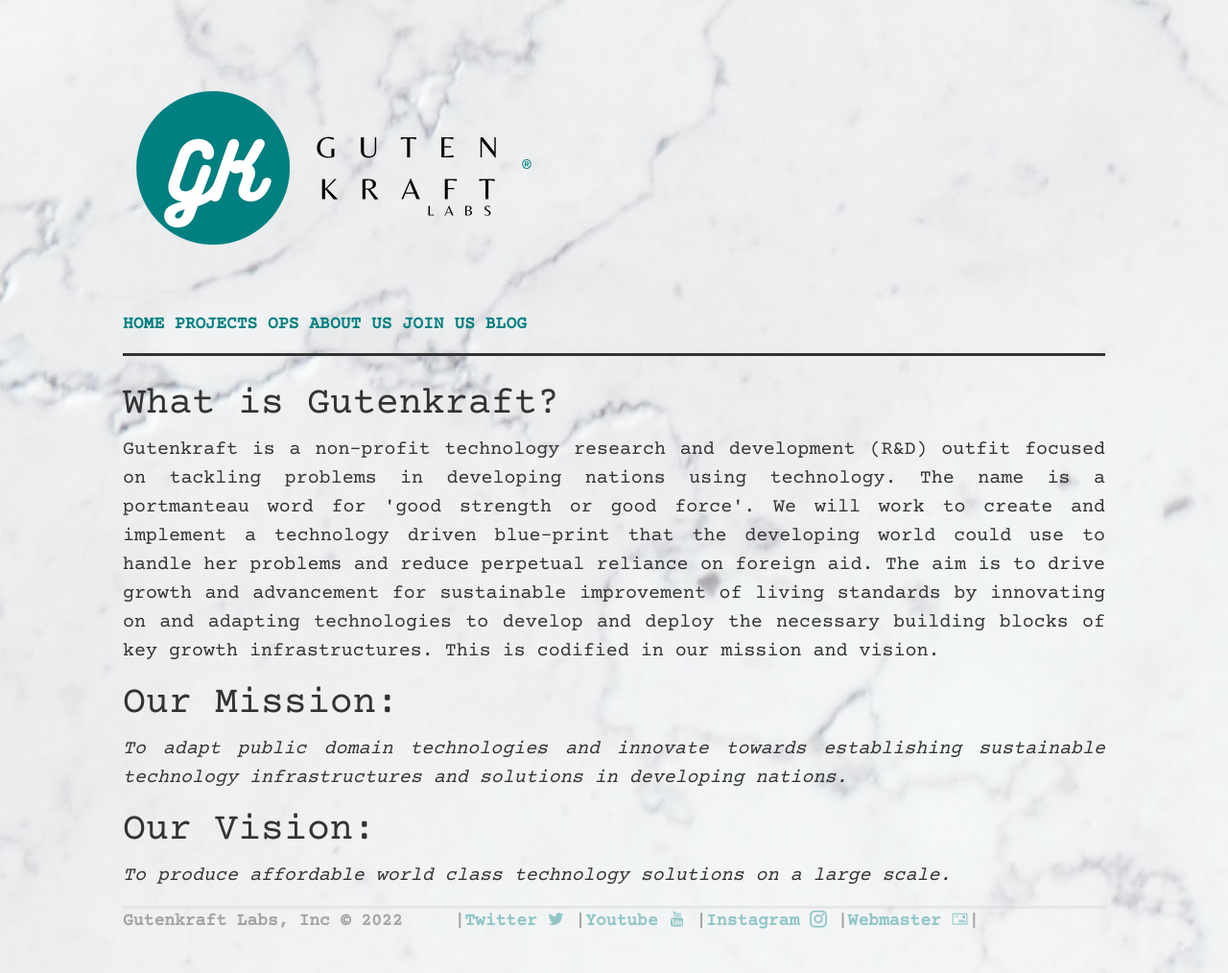
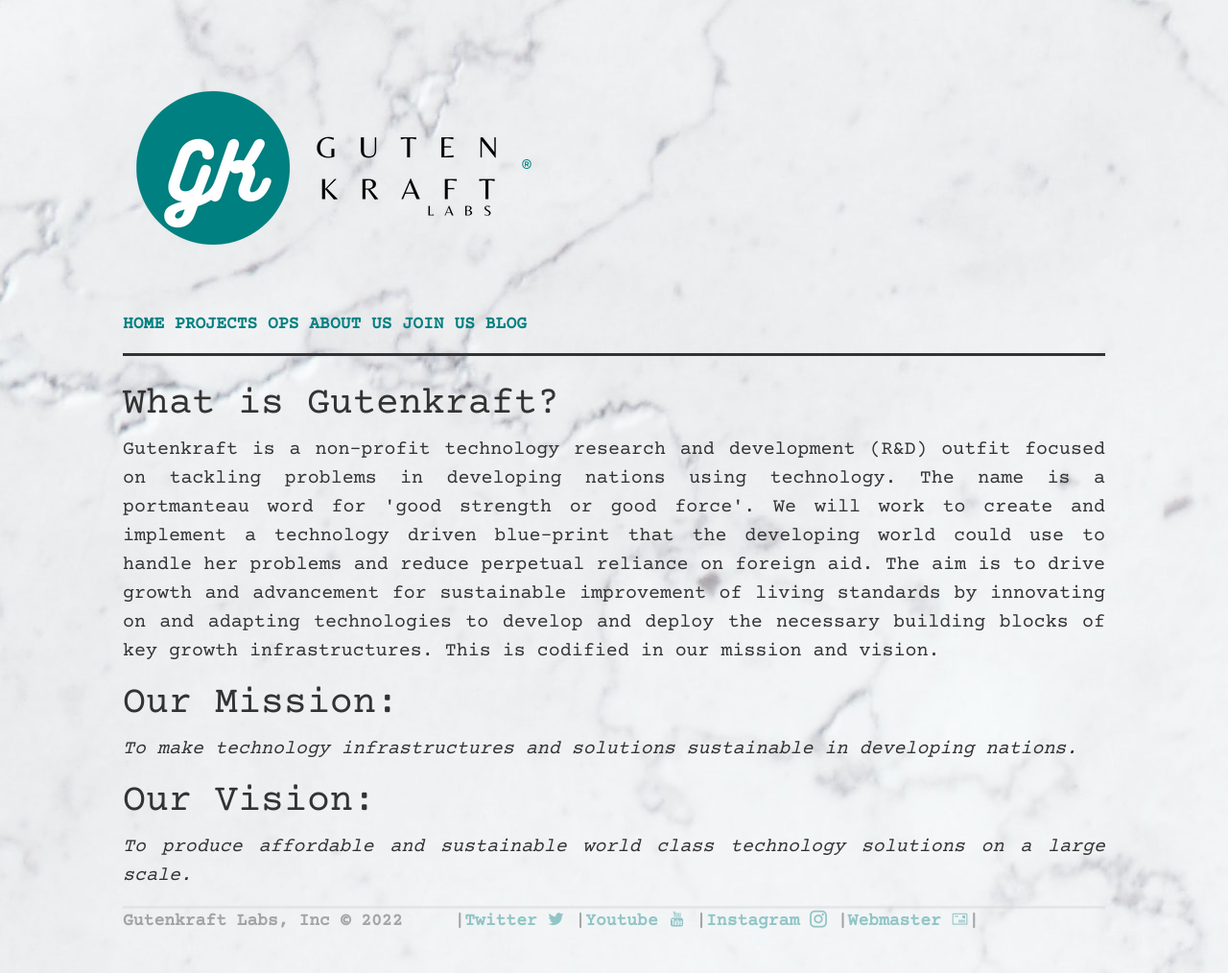
Before and after one commit to oferonmi/datafilik.github.io, a Jekyll site: the page built from about/index.html, in a window 1280 px wide. Shown: the whole page at 96% size. Built offline with Jekyll 4.4.1, drawn with Linux system fonts in a browser that asks for light colours; some web fonts are replaced.

Commit message:
about page edit

```diff
--- a/about/index.html
+++ b/about/index.html
@@ -13,7 +13,8 @@
 	<h1>Our Mission:</h1>
 	<p align="justify">
 		<em>
-			To adapt public domain technologies and innovate towards establishing sustainable technology infrastructures and solutions in developing nations.
+			To make technology infrastructures and solutions sustainable in developing nations.
+			<!--To adapt public domain technologies and innovate towards establishing sustainable technology infrastructures and solutions in developing nations.-->
 			<!-- To innovate, improve and adapt public domain technologies to solve problems in developing nations. -->
 		</em>
 	</p>
@@ -23,7 +24,7 @@
 	<h1>Our Vision:</h1>
 	<p align="justify">
 		<em>
-			To produce affordable world class technology solutions on a large scale.
+			To produce affordable and sustainable world class technology solutions on a large scale.
 			<!-- To build world class technology industry solutions for growth in the developing world. -->
 		</em>
 	</p>
```
